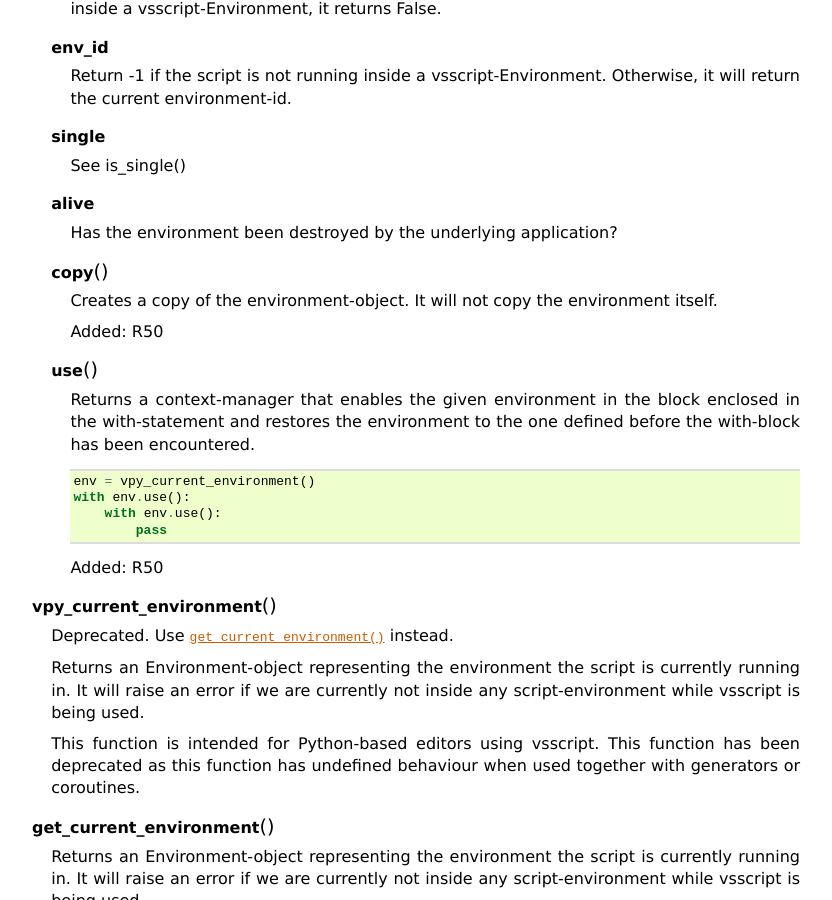
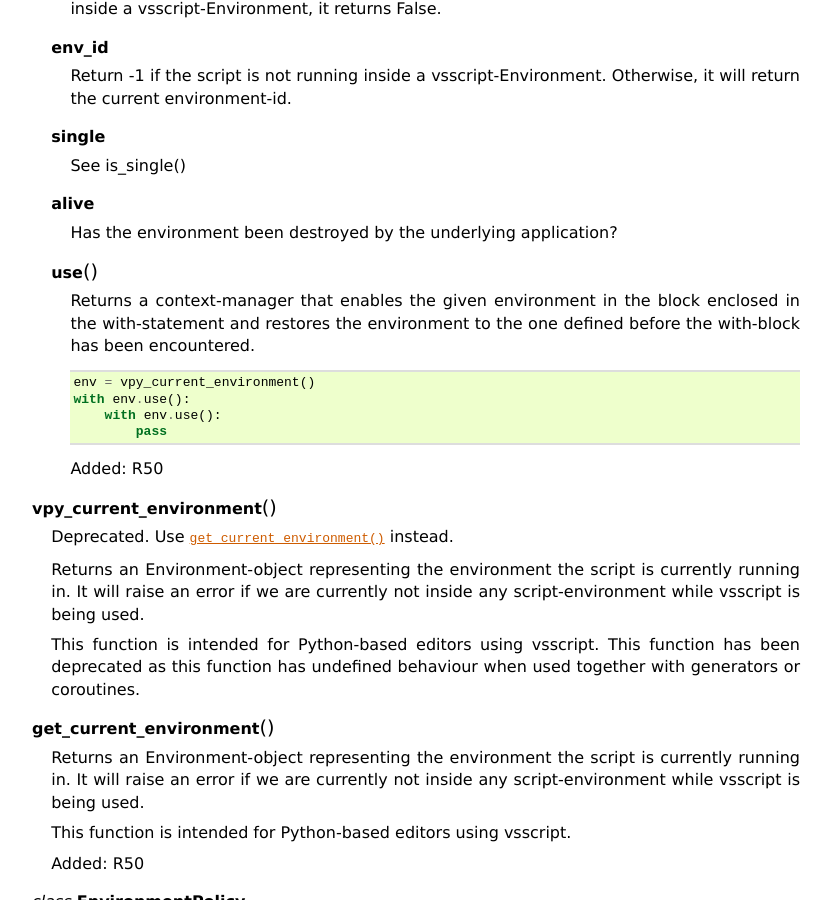
Before and after one commit to vapoursynth/vapoursynth, a Sphinx documentation site: the page built from doc/pythonreference.rst, in a window 1280 px wide and 900 px high, scrolled down 9860 px. Shown: the whole window, without its empty margins (48-880 px from the left). Built offline with Sphinx 7.4.7, drawn with Linux system fonts in a browser that asks for light colours; formulas are drawn with MathJax 3.

```diff
--- a/doc/pythonreference.rst
+++ b/doc/pythonreference.rst
@@ -561,13 +561,7 @@
 
       Has the environment been destroyed by the underlying application?
 
-   .. py:method:: copy
-
-      Creates a copy of the environment-object. It will not copy the environment itself.
-
-      Added: R50
-
-   .. py:method:: use
+   .. py:method:: use()
 
       Returns a context-manager that enables the given environment in the block enclosed in the with-statement and restores the environment to the one
       defined before the with-block has been encountered.
```
Also changed, not shown: 1 other file.
